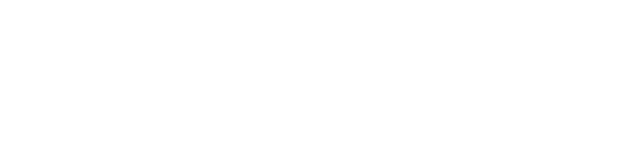
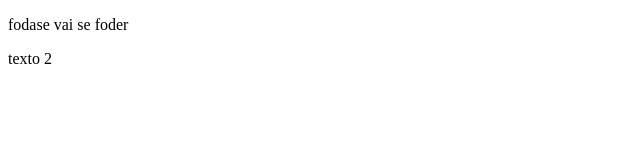
Before and after one commit to gsuiz/teste, a plain HTML site: page index.html in a window 1280 px wide. Shown: the whole page, without its empty margins (0-640 px from the left). Drawn offline with Linux system fonts and the light colour scheme.

Commit message:
adicionei um palavrão

```diff
--- a/index.html
+++ b/index.html
@@ -1,19 +1,22 @@
+
 <!DOCTYPE html>
 <html lang="en">
 <head>
-    <meta charset="UTF-8">
-    <meta name="viewport" content="width=device-width, initial-scale=1.0">
-    <title>Document</title>
+  <meta charset="UTF-8" />
+  <meta name="viewport" content="width=device-width, initial-scale=1.0" />
+  <link rel="stylesheet" href="style.css" />
+  <title>Browser</title>
 </head>
 <body>
-    <header>
-        <nav></nav>
-    </header>
-    <main>
-        <section></section>
-        <section></section>
-    </main>
-    <footer>
-    </footer>
+    <div class="element">
+        <div class="item1">
+          <p id="caracas">
+            <span id="mensagem">fodase</span>
+	    <span id="mensagem">vai se foder</span>
+          </p>
+        </div>
+        <div class="item2">texto 2</div>
+      </div> <!-- troque item2 por mensagem -->
+  <script src="script.js"></script>
 </body>
 </html>
```
